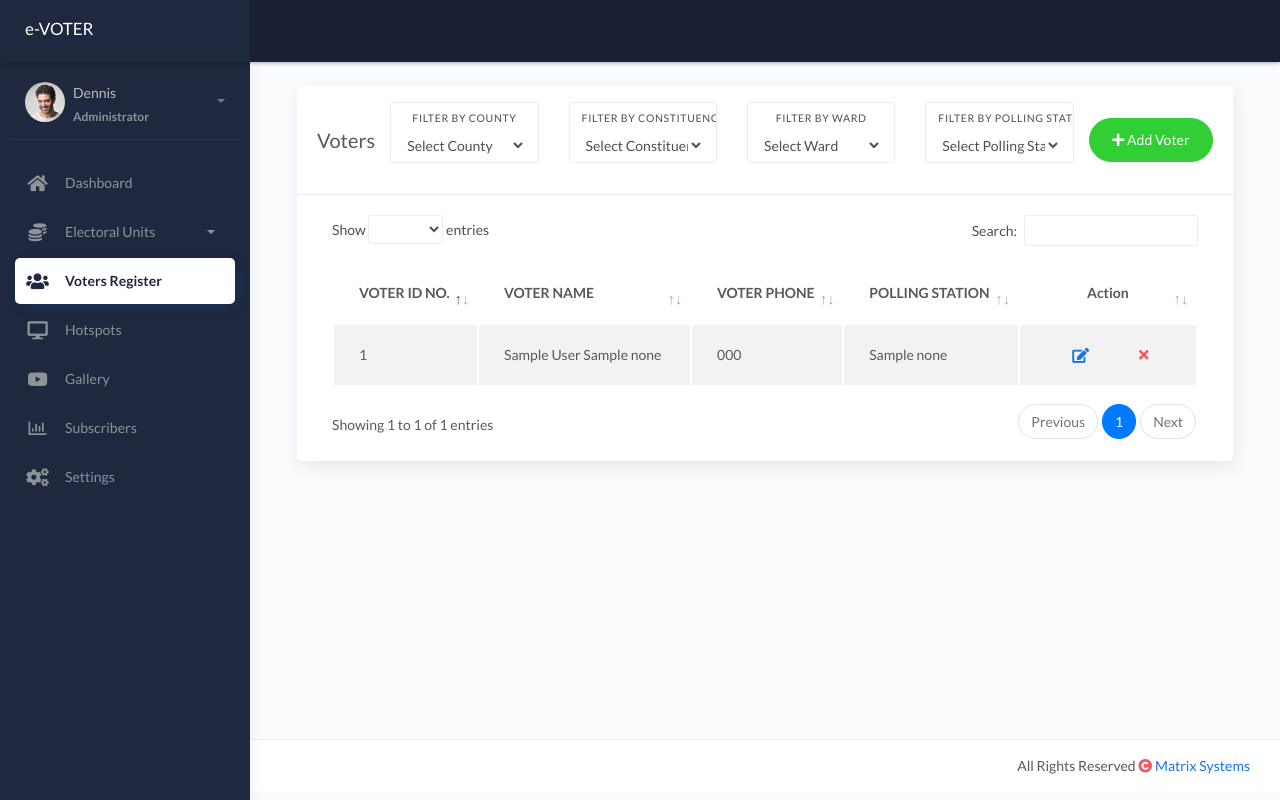
After one commit to dennis-mutethia/e-vote-admin, a Flask app: page /voters-register in a window 1280 px wide. The commit adds this page. Run offline with Flask 3, Linux system fonts and the light colour scheme; a database or web service that is not in the repository returns one stand-in record (values such as "Sample title"); data that the repository does not hold is empty; some libraries are stand-ins or nearby versions.

Commit message:
Add filters

```diff
--- a/app.py
+++ b/app.py
@@ -9,6 +9,7 @@ from utils.counties import Counties
 from utils.constituencies import Constituencies
 from utils.wards import Wards
 from utils.polling_stations import PollingStations
+from utils.voters_register import VotersRegister
 
 load_dotenv()
 
@@ -42,6 +43,10 @@ def wards():
 def polling_stations():
     return PollingStations(db)()
 
+@app.route('/voters-register', methods=['GET', 'POST'])
+def voters_register():
+    return VotersRegister(db)()
+
 if __name__ == '__main__':
     debug_mode = os.getenv('IS_DEBUG', 'False') in ['True', 'T', 't', '1']
     app.run(debug=debug_mode)
--- a/templates/sidebar.html
+++ b/templates/sidebar.html
@@ -45,7 +45,7 @@
                         <p>Dashboard</p>
                     </a>
                 </li>
-                <li class="nav-item">
+                <li class="nav-item {{ 'active' if menu=='electoral_units' }}">
                     <a data-toggle="collapse" href="#base">
                         <i class="fas fa-coins"></i>
                         <p>Electoral Units</p>
@@ -76,6 +76,12 @@
                         </ul>
                     </div>
                 </li>
+                <li class="nav-item {{ 'active' if menu=='voters_register' }}">
+                    <a href="{{ url_for('voters_register') }}">
+                        <i class="fas fa-users"></i>
+                        <p>Voters Register</p>
+                    </a>
+                </li>
                 <li class="nav-item {{ 'active' if page=='hotspots' }}">
                     <a href="#hotspots">
                         <i class="fas fa-desktop"></i>
@@ -94,12 +100,6 @@
                         <p>Subscribers</p>
                     </a>
                 </li>
-                <li class="nav-item {{ 'active' if page=='users' }}">
-                    <a href="#users">
-                        <i class="fas fa-users"></i>
-                        <p>System Users</p>
-                    </a>
-                </li>
                 <li class="nav-item {{ 'active' if page=='settings' }}">
                     <a href="#base">
                         <i class="fas fa-cogs"></i>
--- /dev/null
+++ b/templates/voters-register.html
@@ -0,0 +1,256 @@
+{% extends 'base.html' %}
+
+{% block content %}
+<div class="page-inner">
+    <div class="col-md-12">
+        <div class="card">
+            <div class="card-header">
+                <div class="d-flex align-items-center">
+                    <h4 class="card-title">Voters</h4>
+
+                    <form id="filterForm" class="row card-title" method="GET">
+                        <div class="col-3 text-center">
+                            <div class="form-group form-group-default">
+                                <label>Filter by County</label>
+                                <select class="form-control input-sm" name="county" required onchange="document.getElementById('filterForm').submit()">
+                                    <option value="">Select County</option>
+                                    {% for county in counties %}
+                                    <option value="{{ county.id }}" {{ 'selected' if county_id==county.id }} >{{ county.name }}</option>
+                                    {% endfor %}
+                                </select>
+                            </div>
+                        </div>
+                        <div class="col-3 text-center">
+                            <div class="form-group form-group-default">
+                                <label>Filter by Constituency</label>
+                                <select class="form-control input-sm" name="constituency" required onchange="document.getElementById('filterForm').submit()">
+                                    <option value="">Select Constituency</option>
+                                    {% for constituency in constituencies %}
+                                    <option value="{{ constituency.id }}" {{ 'selected' if constituency_id==constituency.id }} >{{ constituency.name }}</option>
+                                    {% endfor %}
+                                </select>
+                            </div>
+                        </div>
+                        <div class="col-3 text-center">
+                            <div class="form-group form-group-default">
+                                <label>Filter by Ward</label>
+                                <select class="form-control input-sm" name="ward" required onchange="document.getElementById('filterForm').submit()">
+                                    <option value="">Select Ward</option>
+                                    {% for ward in wards %}
+                                    <option value="{{ ward.id }}" {{ 'selected' if ward_id==ward.id }}>{{ ward.name }}</option>
+                                    {% endfor %}
+                                </select>
+                            </div>
+                        </div>
+                        <div class="col-3 text-center">
+                            <div class="form-group form-group-default">
+                                <label>Filter by Polling Station</label>
+                                <select class="form-control input-sm" name="station" required onchange="document.getElementById('filterForm').submit()">
+                                    <option value="">Select Polling Station</option>
+                                    {% for polling_station in polling_stations %}
+                                    <option value="{{ polling_station.id }}" {{ 'selected' if station_id==polling_station.id }}>{{ polling_station.name }}</option>
+                                    {% endfor %}
+                                </select>
+                            </div>
+                        </div>
+                    </form>
+
+                    <button class="btn btn-success btn-round ml-auto" data-toggle="modal" data-target="#addVoterModal"
+                        onclick="addVoter()">
+                        <i class="fa fa-plus"></i>
+                        Add Voter
+                    </button>
+                </div>
+            </div>
+            <div class="card-body">
+                <div class="table-responsive">
+                    <table id="add-row" class="display table table-striped table-hover">
+                        <thead>
+                            <tr>
+                                <th>VOTER ID NO.</th>
+                                <th>VOTER NAME</th>
+                                <th>VOTER PHONE</th>
+                                <th>POLLING STATION</th>
+                                <th class="text-center" style="width: 10%">Action</th>
+                            </tr>
+                        </thead>
+                        <tbody>
+                            {% for voter in voters %}
+                            <tr>
+                                <td>{{ voter.id_number }}</td>
+                                <td>{{ voter.name }}</td>
+                                <td>{{ voter.phone }}</td>
+                                <td>{{ voter.polling_station_name }}</td>
+                                <td>
+                                    <div class="form-button-action">
+                                        <button type="button" title="Edit this Voter" data-toggle="modal"
+                                            data-target="#addVoterModal"
+                                            onclick="editVoter('{{ voter.id }}', '{{ voter.id_number }}', '{{ voter.first_name }}', '{{ voter.last_name }}', '{{ voter.other_name }}', '{{ voter.phone }}', '{{ voter.polling_station_name }}')"
+                                            class="btn btn-link btn-primary btn-lg"
+                                            data-original-title="Edit this Voter">
+                                            <i class="fa fa-edit"></i>
+                                        </button>
+                                        <button type="button" title="Remove this Voter" data-toggle="modal"
+                                            data-target="#removeVoterModal"
+                                            onclick="removeVoter('{{ voter.id }}', '{{ voter.name }}')"
+                                            class="btn btn-link btn-danger" data-original-title="Remove this Voter">
+                                            <i class="fa fa-times"></i>
+                                        </button>
+                                    </div>
+                                </td>
+                            </tr>
+                            {% endfor %}
+                        </tbody>
+                    </table>
+                </div>
+            </div>
+        </div>
+    </div>
+</div>
+
+<!-- Modals -->
+<div class="modal fade" id="addVoterModal" tabindex="-1" role="dialog" aria-hidden="true">
+    <div class="modal-dialog" role="document">
+        <div class="modal-content">
+            <form method="POST">
+                <input id="editVoterId" name="editVoterId" type="hidden">
+                <div class="modal-header no-bd">
+                    <h5 class="modal-title">
+                        <span id="action_label" class="fw-mediumbold">
+                            Add New</span>
+                        <span class="fw-light">
+                            Voter
+                        </span>
+                    </h5>
+                    <button type="button" class="close" data-dismiss="modal" aria-label="Close">
+                        <span aria-hidden="true">&times;</span>
+                    </button>
+                </div>
+                <div class="modal-body">
+                    <div class="row">
+                        <div class="col-sm-12">
+                            <div class="form-group form-group-default">
+                                <label>Voter Id Number</label>
+                                <input id="VoterIdNumber" name="VoterIdNumber" type="text"
+                                    class="form-control" placeholder="Type Voter Id Number Here" required>
+                            </div>
+                        </div>
+                        <div class="col-sm-12">
+                            <div class="form-group form-group-default">
+                                <label>Voter First Name</label>
+                                <input id="VoterFirstName" name="VoterFirstName" type="text"
+                                    class="form-control" placeholder="Type Voter First Name Here" required>
+                            </div>
+                        </div>
+                        <div class="col-sm-12">
+                            <div class="form-group form-group-default">
+                                <label>Voter Last Name</label>
+                                <input id="VoterLastName" name="VoterLastName" type="text"
+                                    class="form-control" placeholder="Type Voter Last Name Here" required>
+                            </div>
+                        </div>
+                        <div class="col-sm-12">
+                            <div class="form-group form-group-default">
+                                <label>Voter Other Name</label>
+                                <input id="VoterOtherName" name="VoterOtherName" type="text"
+                                    class="form-control" placeholder="Type Voter Other Name Here">
+                            </div>
+                        </div>
+                        <div class="col-sm-12">
+                            <div class="form-group form-group-default">
+                                <label>Voter Phone Number</label>
+                                <input id="VoterPhone" name="VoterPhone" type="text"
+                                    class="form-control" placeholder="Type Voter Phone Number Here" required>
+                            </div>
+                        </div>
+                        <div class="col-sm-12">
+                            <div class="form-group form-group-default">
+                                <label>Select Polling Station</label>
+                                <select class="form-control input-sm" name="VoterPollingStationId" id="VoterPollingStationId" required>
+                                    {% for polling_station in polling_stations %}
+                                    <option value="{{ polling_station.id }}" {{ 'selected' if station_id==polling_station.id }}>{{ polling_station.name }}</option>
+                                    {% endfor %}
+                                </select>
+                            </div>
+                        </div>
+                    </div>
+                </div>
+                <div class="modal-footer no-bd">
+                    <button type="button" class="btn btn-danger" data-dismiss="modal">Close</button>
+                    <button type="submit" id="addVoterButton" name="action" value="add"
+                        class="btn btn-success">Save</button>
+                </div>
+            </form>
+        </div>
+    </div>
+</div>
+<div class="modal fade" id="removeVoterModal" tabindex="-1" role="dialog" aria-hidden="true">
+    <div class="modal-dialog" role="document">
+        <div class="modal-content">
+            <form method="POST">
+                <input id="removeVoterId" name="removeVoterId" type="hidden">
+                <div class="modal-header no-bd">
+                    <h5 class="modal-title">
+                        <span class="fw-mediumbold">
+                            Are you sure you want to Remove </span>
+                        <span class="fw-light" id="removeVoterName"></span>
+                        Voter
+                    </h5>
+                    <button type="button" class="close" data-dismiss="modal" aria-label="Close">
+                        <span aria-hidden="true">&times;</span>
+                    </button>
+                </div>
+                <div class="modal-body">
+                    <p>Click Confirm Remove to Completely Remove this Voter.</p>
+                    <small class="text-danger">THIS ACTION IS NOT REVERSIBLE</small>
+                </div>
+                <div class="modal-footer no-bd">
+                    <button type="button" class="btn btn-warning" data-dismiss="modal">Close</button>
+                    <button type="submit" id="removeVoterButton" name="action" value="remove"
+                        class="btn btn-danger">Confirm Remove</button>
+                </div>
+            </form>
+        </div>
+    </div>
+</div>
+
+<script>
+    $(document).ready(function () {
+        // Add Row
+        $('#add-row').DataTable({
+            "pageLength": 5,
+        });
+    });
+
+    function addVoter() {
+        $('#action_label').html('Add New');
+        $('#editVoterId').val(null);
+        $('#VoterIdNumber').val(null);
+        $('#VoterFirstName').val(null);
+        $('#VoterLastName').val(null);
+        $('#VoterOtherName').val(null);
+        $('#VoterPhone').val(null);
+        $('#addVoterButton').val('add');
+    }
+
+    function editVoter(id, id_number, first_name, last_name, other_name, phone, polling_station_name) {
+        $('#action_label').html('Edit');
+        $('#editVoterId').val(id);
+        $('#VoterIdNumber').val(id_number);
+        $('#VoterFirstName').val(first_name);
+        $('#VoterLastName').val(last_name);
+        $('#VoterOtherName').val(other_name);
+        $('#VoterPhone').val(phone);
+        $('#VoterPollingStationId option').filter(function () {
+            return $(this).text() === polling_station_name;
+        }).prop('selected', true);
+        $('#addVoterButton').val('edit');
+    }
+
+    function removeVoter(id, name) {
+        $('#removeVoterId').val(id);
+        $('#removeVoterName').html(name);
+    }
+</script>
+
+{% endblock %}
```
Also changed, not shown: templates/polling-stations.html (renamed from templates/polling_stations.html, +38 -6 lines), templates/wards.html (+20 -5 lines), utils/db.py (+120 -18 lines), utils/entities.py (+5 -5 lines), utils/polling_stations.py (+35 -5 lines), utils/voters_register.py (added, +82 -0 lines), utils/wards.py (+5 -3 lines).
